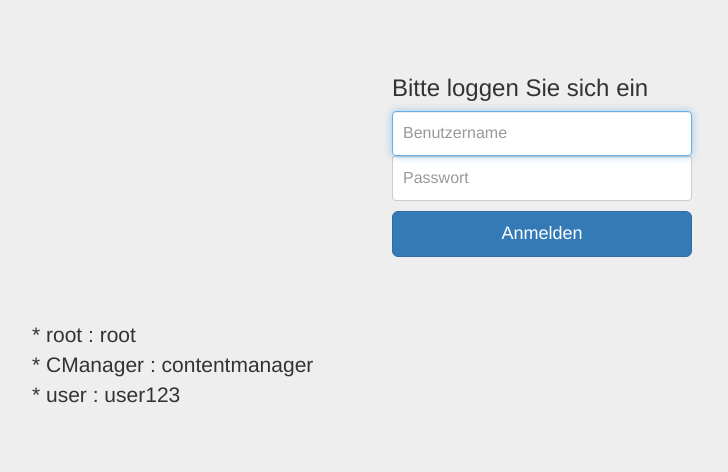
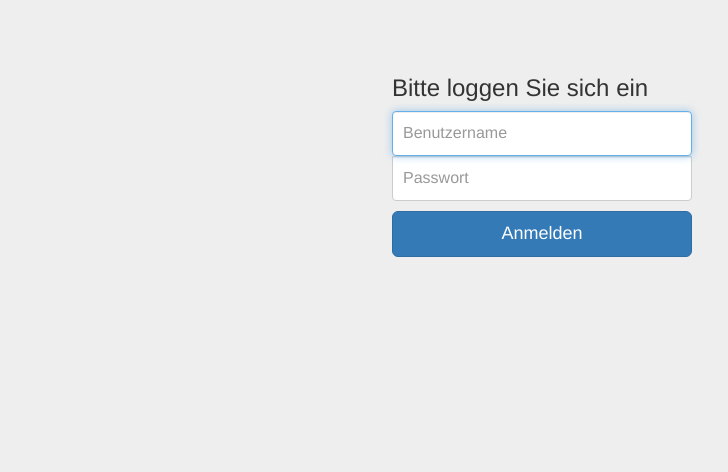
Before and after one commit to WI13-project/infosaeule, a PHP site: page /login.php in a window 1280 px wide. Shown: the top 472 px of the page, without its empty margins (98-826 px from the left). Run offline with PHP 8.4, Linux system fonts and the light colour scheme; some libraries are stand-ins or nearby versions.

Commit message:
Standardpasswörter von Startseite entfernt

```diff
--- a/prototyp2/login.php
+++ b/prototyp2/login.php
@@ -63,13 +63,7 @@
    		<input type="password" id="inputPassword" class="form-control" placeholder="Passwort" name="passwort" required>
    		<button class="btn btn-lg btn-primary btn-block" type="submit">Anmelden</button>
   	</form>
-	<div class="jumbotron">
-	<p>
-	* root : root <br>
-	* CManager : contentmanager <br>
-	* user : user123 <br>
-	</p>
-	</div>
+
 	<script src="../../assets/js/ie10-viewport-bug-workaround.js"></script>
 </body>
 </html>
```
